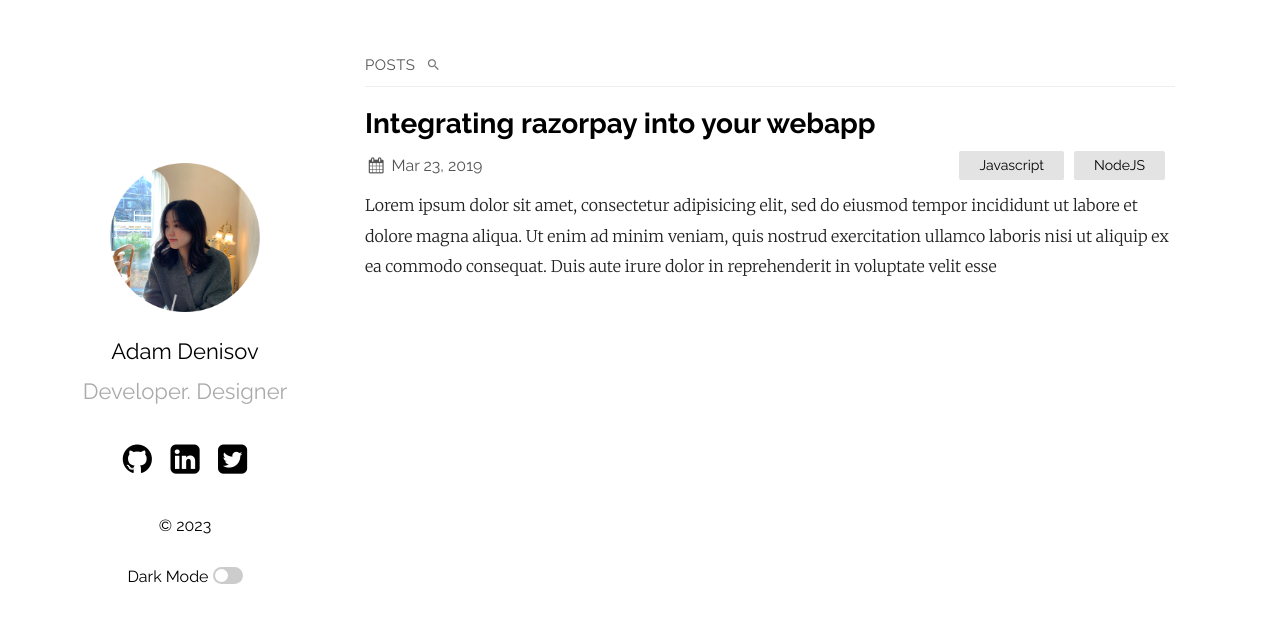
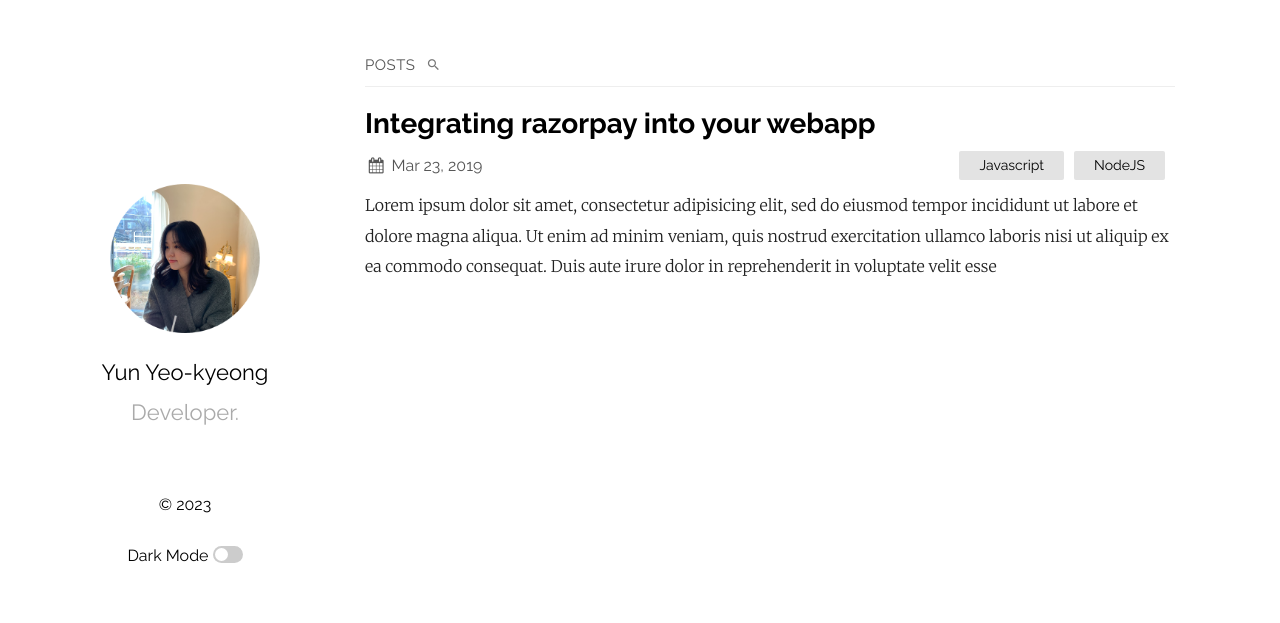
Before and after one commit to macejkyy/macejkyy.github.io, a Jekyll site: the page built from index.md, in a window 1280 px wide. Shown: the top 623 px of the page. Built offline with Jekyll 4.4.1, drawn with Linux system fonts in a browser that asks for light colours.

Commit message:
Update _config.yml

```diff
--- a/_config.yml
+++ b/_config.yml
@@ -12,8 +12,8 @@ show_excerpts: true # set to true to show excerpts on the homepage
 sass:
   sass_dir: _sass
 plainwhite:
-  name: Adam Denisov
-  tagline: Developer. Designer
+  name: Yun Yeo-kyeong
+  tagline: Developer.
   date_format: "%b %-d, %Y"
   sitemap: true # set to true to generate sitemap.xml content
   search: true # set to true to enable searchbar
@@ -26,9 +26,9 @@ plainwhite:
     - post
   # generate social links in footer
   social_links:
-    twitter: samarsault
-    github:  samarsault
-    linkedIn: in/samarsault
+    #twitter: samarsault
+    #github:  samarsault
+    #linkedIn: in/samarsault
     #dribbble: jekyll
     #flickr:   jekyll
     #instagram: jekyll
```
